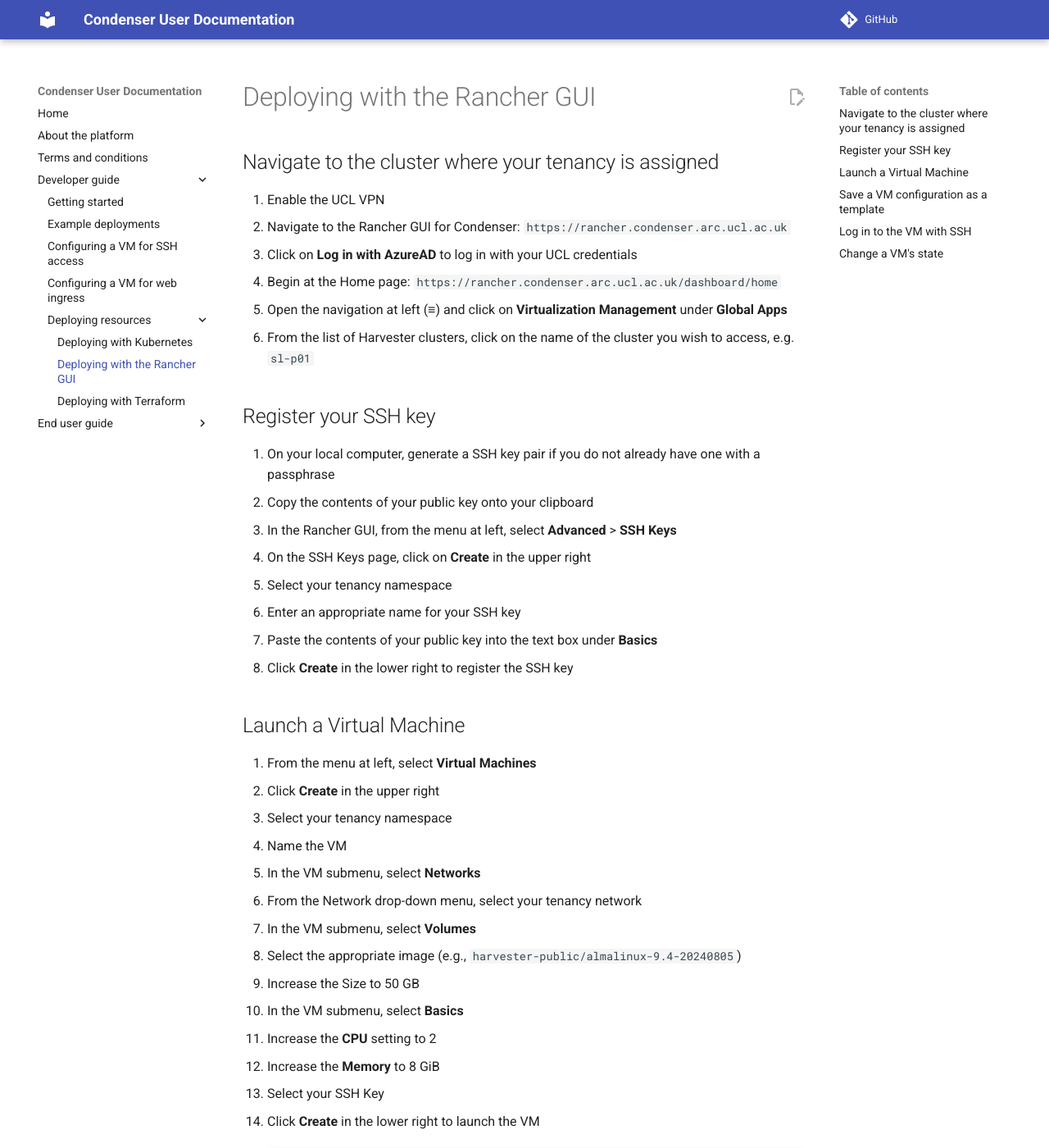
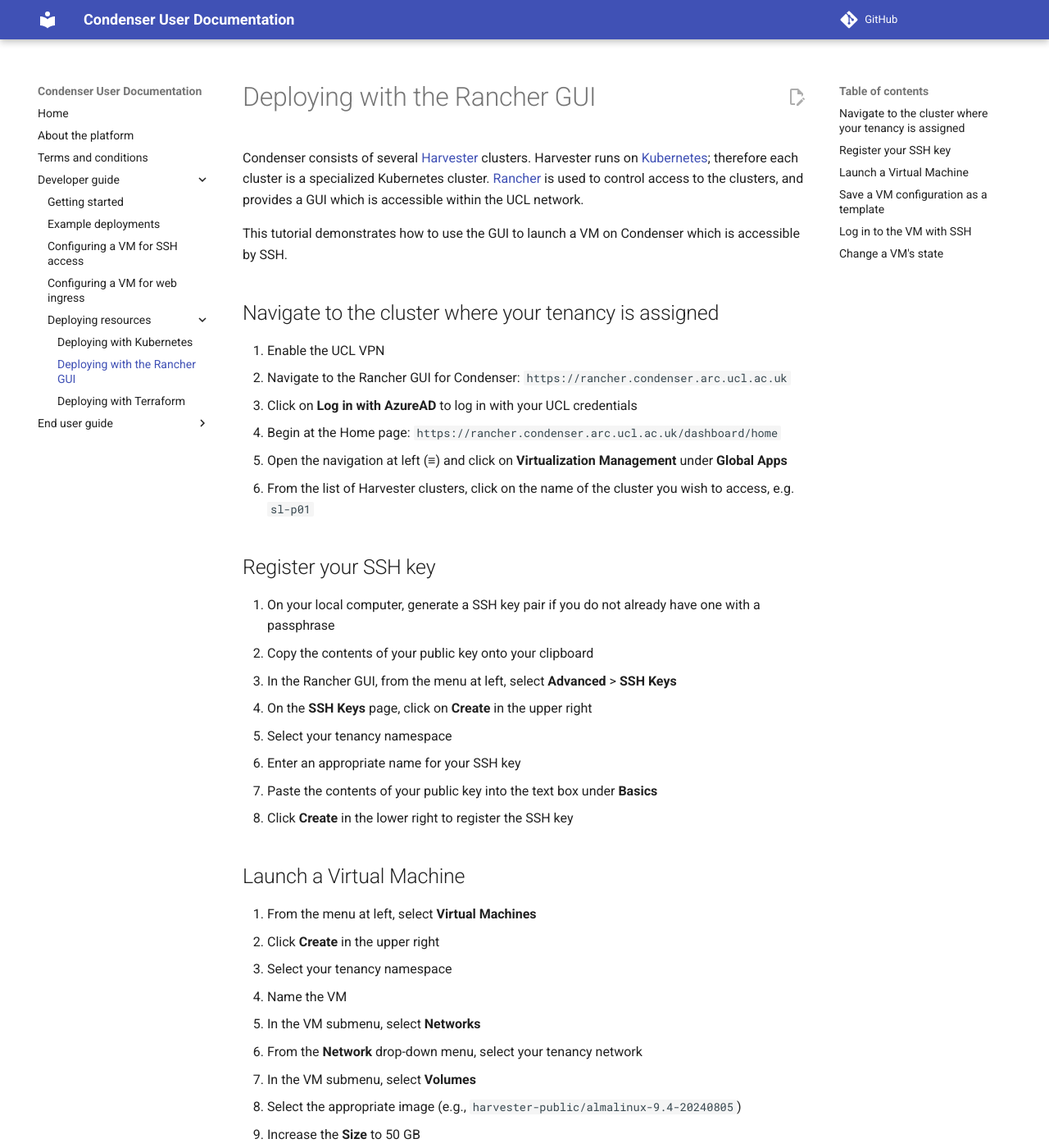
Before and after one commit to UCL-ARC/condenser-mkdocs, an MkDocs documentation site: the page built from docs/developer_guide/deploying_resources/deploying_rancher.md, in a window 1280 px wide and 1400 px high. Shown: the whole window at 82% size. Built offline with MkDocs 1.6.1 and Material for MkDocs 9.7.7, drawn with Linux system fonts in a browser that asks for light colours; comment, search, counter and statistics services are not loaded; some of the changed text lies outside the part shown.

Commit message:
add an intro, tweak some typos

```diff
--- a/docs/developer_guide/deploying_resources/deploying_rancher.md
+++ b/docs/developer_guide/deploying_resources/deploying_rancher.md
@@ -3,6 +3,15 @@
 ---
 
 # Deploying with the Rancher GUI
+
+Condenser consists of several [Harvester](https://docs.harvesterhci.io/v1.2/) clusters.
+Harvester runs on [Kubernetes](https://kubernetes.io/); therefore each cluster is
+a specialized Kubernetes cluster. [Rancher](https://www.rancher.com/) is used to
+control access to the clusters, and provides a GUI which is accessible within the
+UCL network.
+
+This tutorial demonstrates how to use the GUI to launch a VM on Condenser which
+is accessible by SSH.
 
 ## Navigate to the cluster where your tenancy is assigned
 
@@ -21,7 +30,7 @@
 with a passphrase
 2. Copy the contents of your public key onto your clipboard
 3. In the Rancher GUI, from the menu at left, select **Advanced** > **SSH Keys**
-4. On the SSH Keys page, click on **Create** in the upper right
+4. On the **SSH Keys** page, click on **Create** in the upper right
 5. Select your tenancy namespace
 6. Enter an appropriate name for your SSH key
 7. Paste the contents of your public key into the text box under **Basics**
@@ -34,10 +43,10 @@
 3. Select your tenancy namespace
 4. Name the VM
 5. In the VM submenu, select **Networks**
-6. From the Network drop-down menu, select your tenancy network
+6. From the **Network** drop-down menu, select your tenancy network
 7. In the VM submenu, select **Volumes**
 8. Select the appropriate image (e.g., `harvester-public/almalinux-9.4-20240805`)
-9. Increase the Size to 50 GB
+9. Increase the **Size** to 50 GB
 10. In the VM submenu, select **Basics**
 11. Increase the **CPU** setting to 2
 12. Increase the **Memory** to 8 GiB
@@ -64,8 +73,8 @@
 
 1. From the menu at left, select **Virtual Machines**
 2. Identify the VM that you just launched in the list
-3. Wait for the IP address to appear, then copy it (the IP address will begin with
-`10.134`)
+3. Wait for the IP address to appear, then copy it. The IP address will begin with
+`10.134`.
 4. Follow these instructions to [access the VM with SSH](../../end_user_guide/ssh.md)
 
 ## Change a VM's state
```
